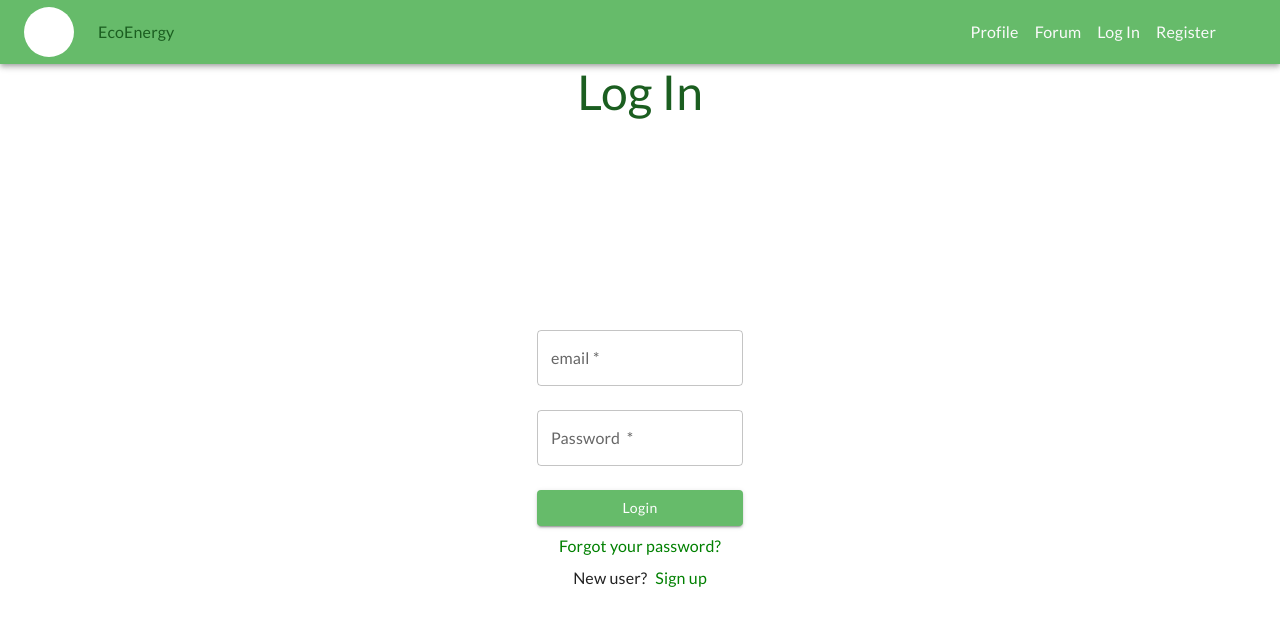
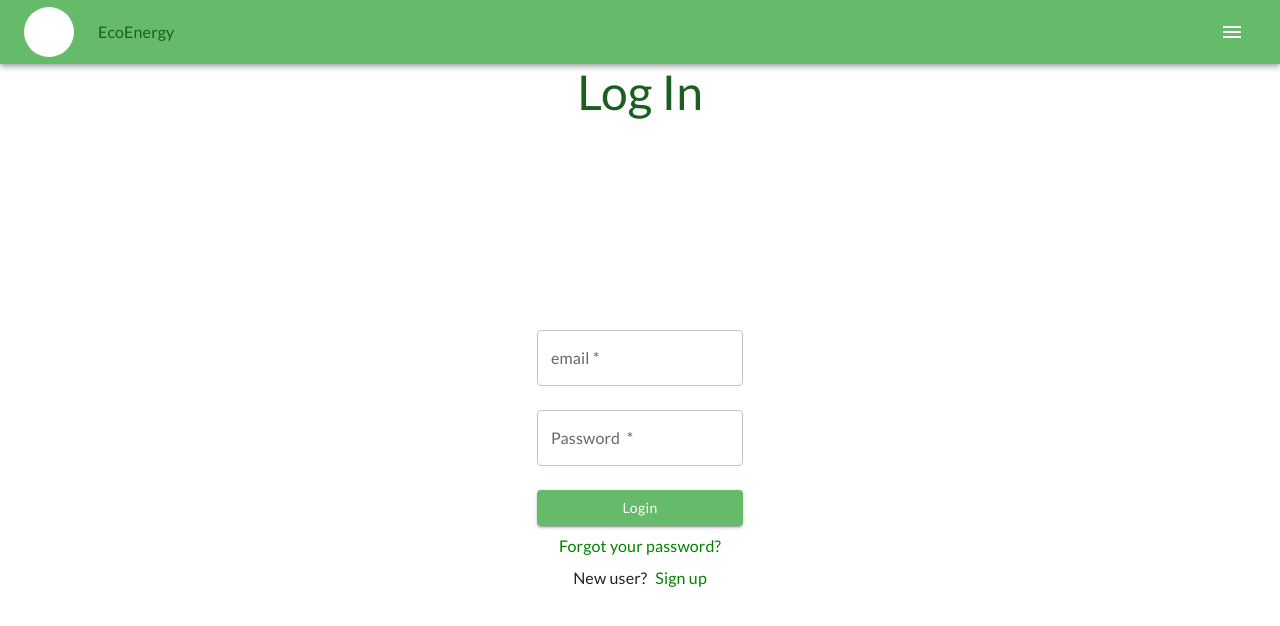
Before and after one commit to AlessHub/ecoenergy_front, a React (Vite) app: page /login in a window 1280 px wide. Shown: the top 626 px of the page. Built offline with nearby package versions, Linux system fonts and the light colour scheme.

Commit message:
little styles

```diff
--- a/src/components/layout/navigation/Navbar/NavPublic.jsx
+++ b/src/components/layout/navigation/Navbar/NavPublic.jsx
@@ -1,5 +1,5 @@
 import { Toolbar, Stack, Button, Container, AppBar } from "@mui/material";
-import React from "react";
+import React, { useState, useEffect } from "react";
 import { Link as LinkReact, useNavigate } from "react-router-dom";
 import { Link as LinkMui } from "@mui/material";
 import Box from "@mui/material/Box";
@@ -14,12 +14,42 @@ import AdbIcon from "@mui/icons-material/Adb";
 import axios from "axios";
 
 const NavPublic = () => {
-  const pages = [
-    { text: "Profile", href: "/profile" },
-    { text: "Forum", href: "/forum" },
-    { text: "Log In", href: "/login" },
-    { text: "Register", href: "/signup" },
+  const [isLoggedIn, setIsLoggedIn] = useState(false)
+
+  useEffect(() => {
+    const token = localStorage.getItem('token');
+    if (token) {
+      setIsLoggedIn(true);
+    }
+  }, []);
+
+
+  const pagesLoggedIn = [
+    {
+      text: "Profile",
+      href: "/profile",
+    },
+    {
+      text: "Forum",
+      href: "/forum",
+    },
+    {
+      text: "Logout",
+      href: "/",
+    },
   ];
+
+  const pagesLoggedOut = [
+    {
+      text: "Login",
+      href: "/login",
+    },
+    {
+      text: "Register",
+      href: "/signup",
+    },
+  ];
+
   const [anchorElNav, setAnchorElNav] = React.useState(null);
   const [anchorElUser, setAnchorElUser] = React.useState(null);
 
@@ -40,19 +70,6 @@ const NavPublic = () => {
     setAnchorElUser(null);
   };
 
-  // const handleLogout = () => {
-  //   axios.post("http://127.0.0.1:8000/api/logout")
-  //   .then((response) => {
-  //       localStorage.getItem('token', response.data.token);
-  //       console.log(response);
-  //       localStorage.removeItem("token");
-
-  //       navigate("/");
-  //     })
-  //     .catch((error) => {
-  //       console.error(error);
-  //     });
-  // };
 
   const handleLogout = async () => {
     // event.preventDefault();
@@ -82,6 +99,9 @@ const NavPublic = () => {
             <LinkReact to="/"><Box className="placeHolderLogo"></Box></LinkReact>
             <LinkReact to="/"><Typography color="main.tertiary">EcoEnergy</Typography></LinkReact>
           </Box>
+
+          {isLoggedIn ? (
+
           <Stack
             sx={{
               mr: 5,
@@ -118,6 +138,23 @@ const NavPublic = () => {
                 Forum
               </LinkMui>
             </LinkReact>
+
+            <Tooltip title="Logout">
+            <Button onClick={handleLogout} sx={{ color: "white" }}>
+              <Avatar sx={{ bgcolor: "white", color: "main.primary" }}>
+                <AdbIcon />
+              </Avatar>
+            </Button>
+          </Tooltip>
+                </Stack>
+          ):(
+              <Box
+                sx={{
+                  flexGrow: 1,
+                  justifyContent: "flex-end",
+                  display: { xs: "flex", sm: "none", md: "none" },
+                }}
+              >
             <LinkReact to="/login">
               <LinkMui
                 sx={{
@@ -131,6 +168,7 @@ const NavPublic = () => {
                 Log In
               </LinkMui>
             </LinkReact>
+
             <LinkReact to="/signup">
               <LinkMui
                 sx={{
@@ -144,14 +182,9 @@ const NavPublic = () => {
                 Register
               </LinkMui>
             </LinkReact>
-          </Stack>
-          <Box
-            sx={{
-              flexGrow: 1,
-              justifyContent: "flex-end",
-              display: { xs: "flex", sm: "none", md: "none" },
-            }}
-          >
+            </Box>
+
+          )}
             <IconButton
               size="large"
               aria-label="account of current user"
@@ -181,7 +214,25 @@ const NavPublic = () => {
                 display: { color: "white", xs: "block", md: "none" },
               }}
             >
-              {pages.map((page) => (
+              {isLoggedIn
+  ? pagesLoggedIn.map((page) => (
+      <MenuItem key={page.text} onClick={handleCloseNavMenu}>
+        <LinkReact to={page.href}>
+          <LinkMui
+            sx={{
+              "&:hover": {
+                color: "main.tertiary",
+              },
+            }}
+            underline="none"
+            color="main.secondary"
+          >
+            {page.text}
+          </LinkMui>
+        </LinkReact>
+      </MenuItem>
+    ))
+  : pagesLoggedOut.map((page) => (
       <MenuItem key={page.text} onClick={handleCloseNavMenu}>
         <LinkReact to={page.href}>
           <LinkMui
@@ -198,15 +249,10 @@ const NavPublic = () => {
         </LinkReact>
       </MenuItem>
     ))}
-              <Tooltip title="Logout">
-            <Button onClick={handleLogout} sx={{ color: "white" }}>
-              <Avatar sx={{ bgcolor: "white", color: "main.primary" }}>
-                <AdbIcon />
-              </Avatar>
-            </Button>
-          </Tooltip>
+
+
             </Menu>
-          </Box>
+
         </Toolbar>
       </AppBar>
     </div>
```
Lines whose indentation alone changed are shown as unchanged.
